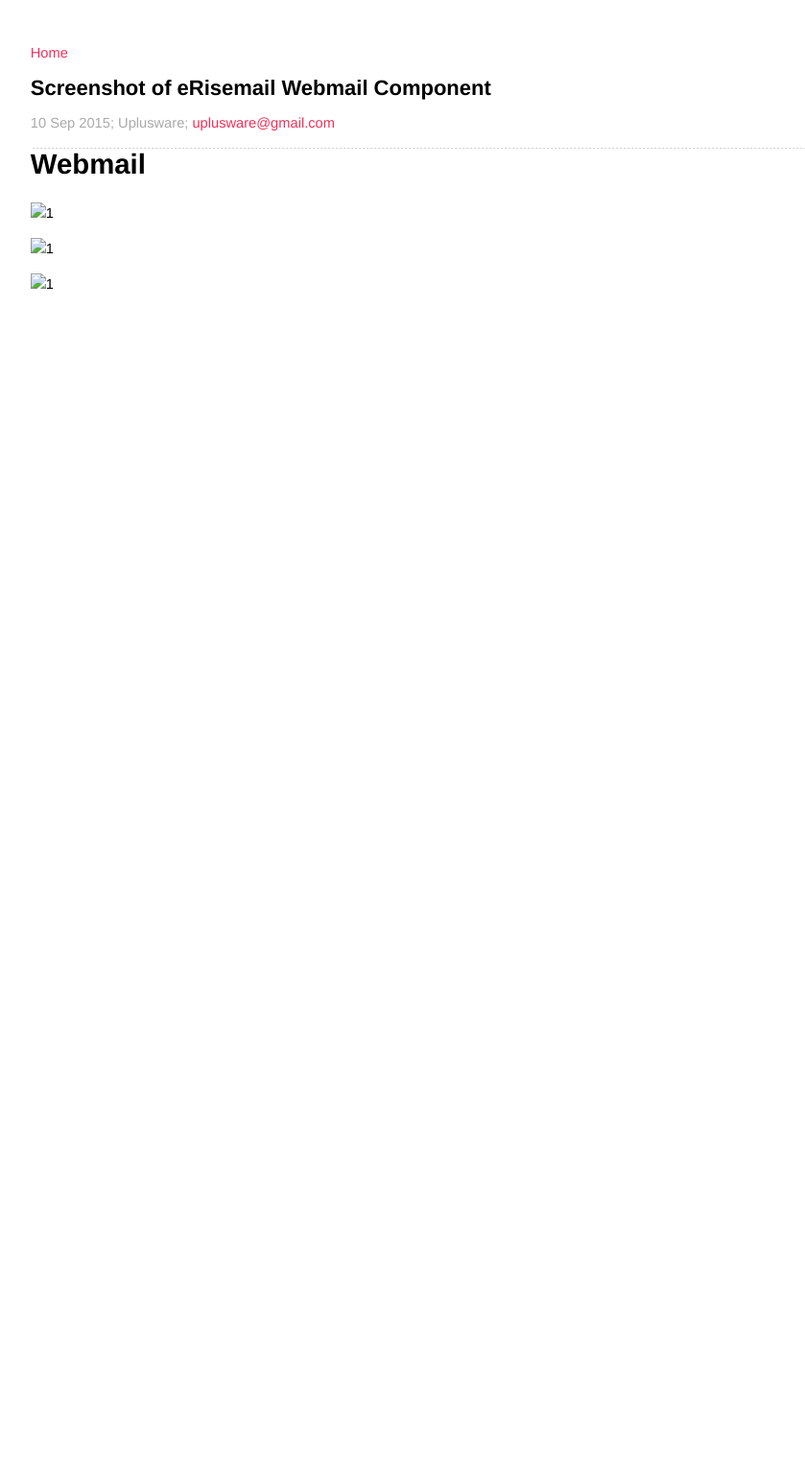
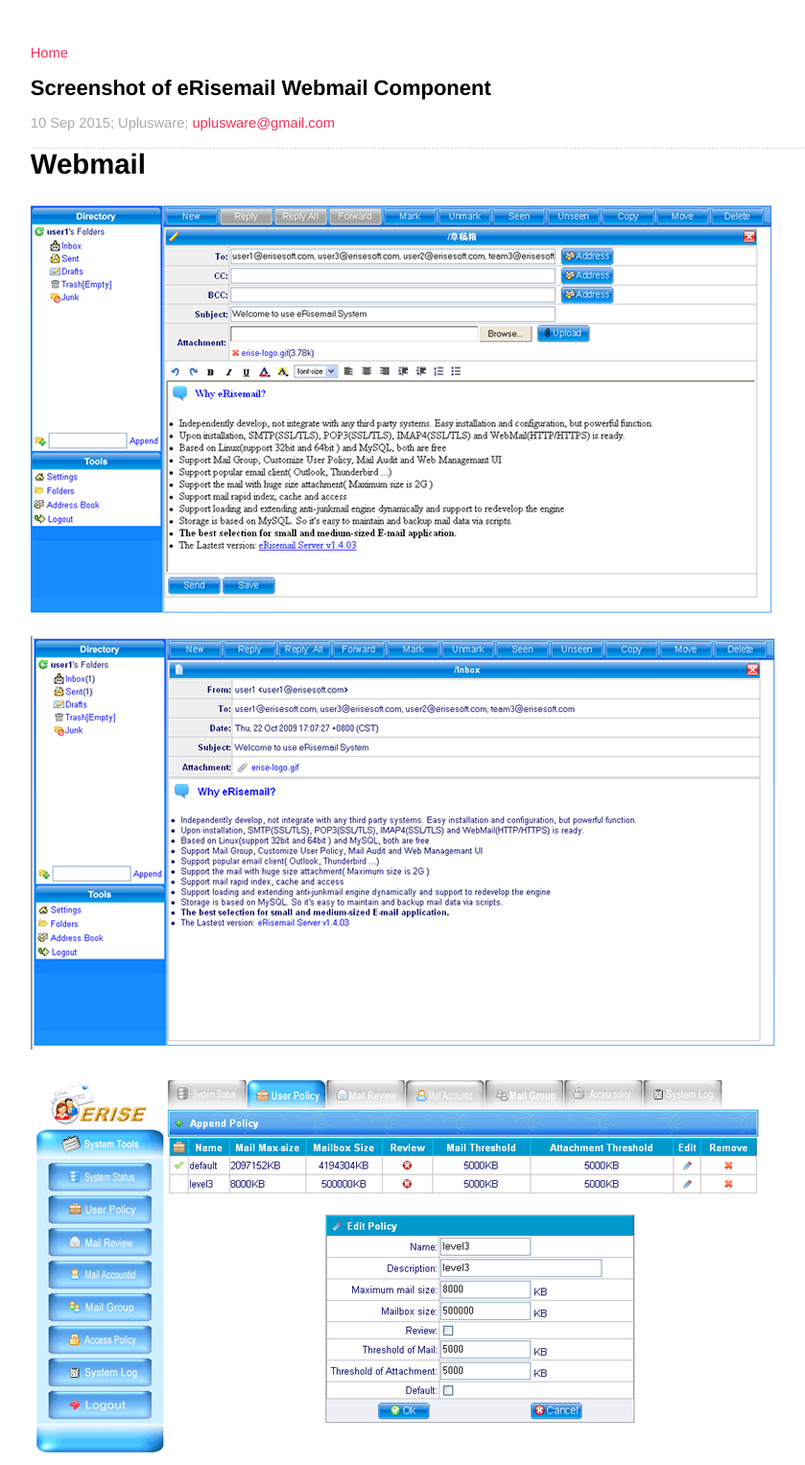
Before and after one commit to uplusware/uplusware.github.io, a Jekyll site: the page built from _posts/2015-9-10-Screenshot-of-eRisemail-Webmail-Component.md, in a window 1280 px wide. Shown: the whole page at 96% size, without its empty margins (168-1007 px from the left). Built offline with Jekyll 4.4.1, drawn with Linux system fonts in a browser that asks for light colours; before the commit the page ends 944 px from its top, so only the background shows below that.

Commit message:
Update 2015-9-10-Screenshot-of-eRisemail-Webmail-Component.md

```diff
--- a/_posts/2015-9-10-Screenshot-of-eRisemail-Webmail-Component.md
+++ b/_posts/2015-9-10-Screenshot-of-eRisemail-Webmail-Component.md
@@ -5,8 +5,8 @@
 
 # Webmail
 
-![1](/photos/erisemailpre1.png)
+![1](/screenshot/erisemailpre1.png)
 
-![1](/photos/erisemailpre2.png)
+![1](/screenshot/erisemailpre2.png)
 
-![1](/photos/erisemailpre3.png)
+![1](/screenshot/erisemailpre3.png)
```
